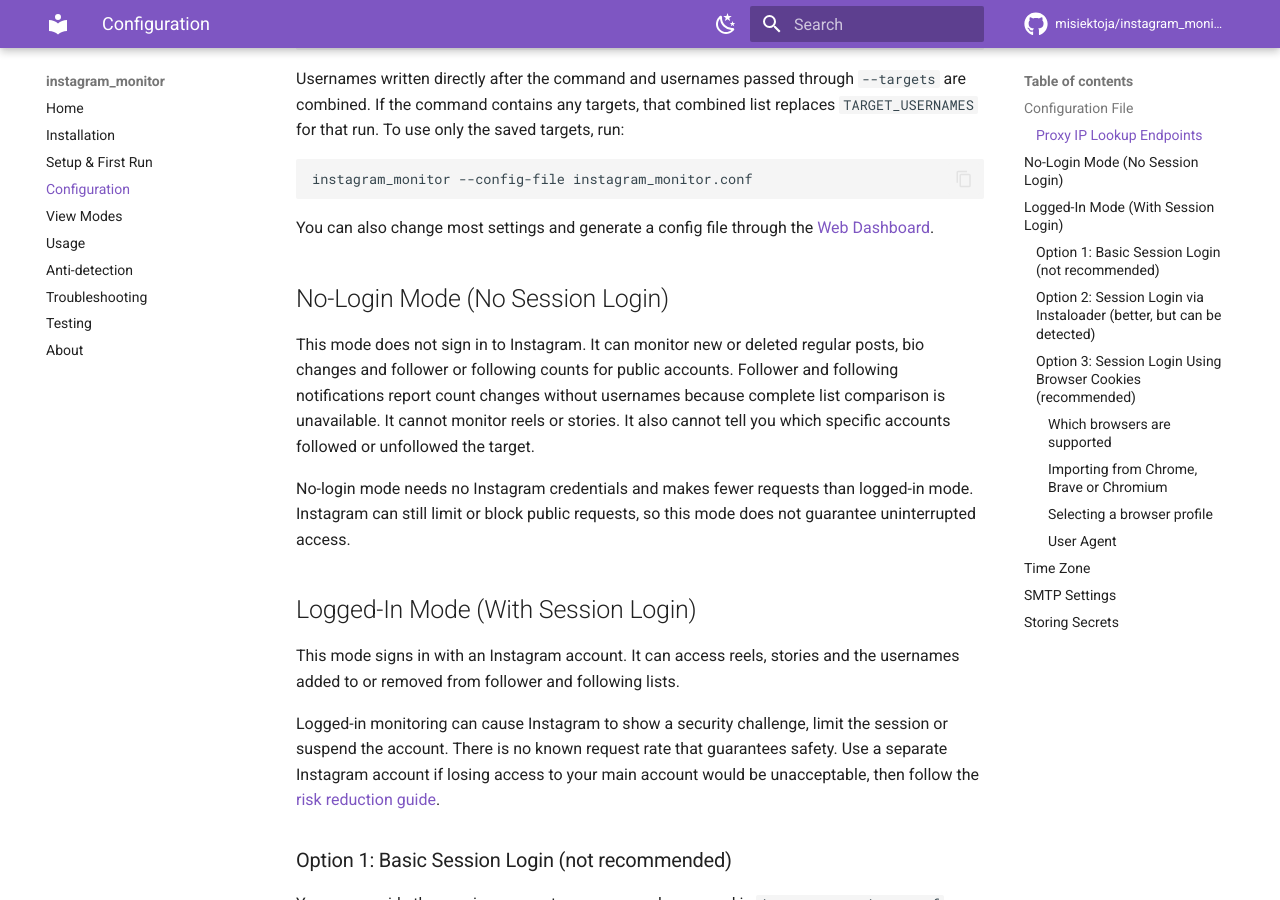
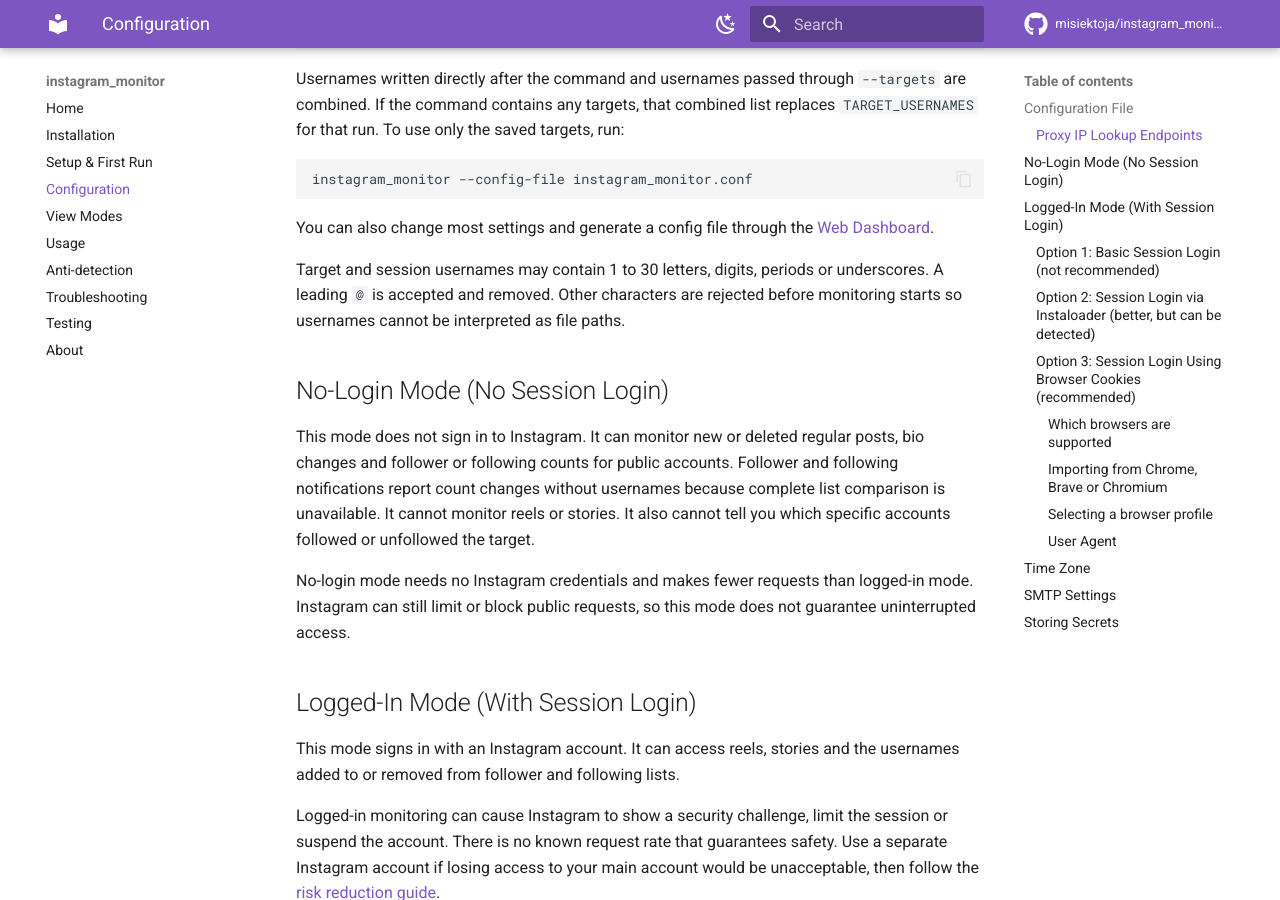
Before and after one commit to misiektoja/instagram_monitor, an MkDocs documentation site: the page built from docs/configuration.md, in a window 1280 px wide and 900 px high, scrolled down 2060 px. Built offline with MkDocs 1.6.1 and Material for MkDocs 9.7.7, drawn with Linux system fonts in a browser that asks for light colours; comment, search, counter and statistics services are not loaded.

Commit message:
docs(config): document validated Instagram usernames

````diff
--- a/docs/configuration.md
+++ b/docs/configuration.md
@@ -71,6 +71,8 @@ instagram_monitor --config-file instagram_monitor.conf
 ```
 
 You can also change most settings and generate a config file through the [Web Dashboard](view-modes.md#web-dashboard-mode).
+
+Target and session usernames may contain 1 to 30 letters, digits, periods or underscores. A leading `@` is accepted and removed. Other characters are rejected before monitoring starts so usernames cannot be interpreted as file paths.
 
 <a id="no-login-mode-without-session-login"></a>
 ## No-Login Mode (No Session Login)
````
